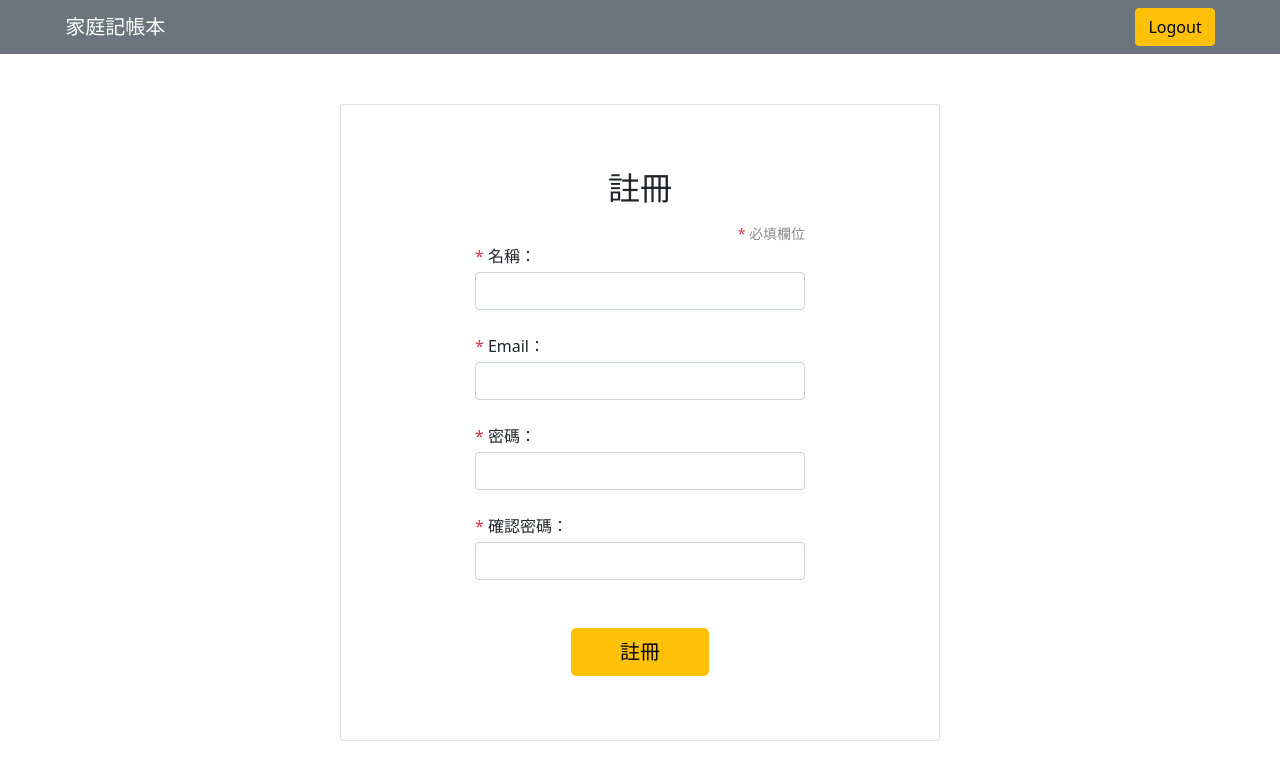
After one commit to AngelaC123/expense-tracker, a Node server app: page /user/register in a window 1280 px wide. The commit adds this page. Shown: the top 780 px of the page. Run offline with Node 20, Linux system fonts and the light colour scheme; some libraries are stand-ins or nearby versions.

Commit message:
Add login.hbs and register.hbs

```diff
--- a/public/stylesheets/style.css
+++ b/public/stylesheets/style.css
@@ -33,8 +33,15 @@
 
 .notes {
   font-size: 14px;
+  color: #8c8c8c;
 }
 
 .record-icon {
   color: #6b6b6b;
 }
+
+.login-content-block {
+  width: 50%;
+  max-width: 600px;
+  margin-top: 50px;
+}
--- /dev/null
+++ b/views/register.hbs
@@ -0,0 +1,42 @@
+<div class="login-content-block col-12 mx-auto">
+  <div class="card">
+    <div class="card-body mb-4">
+
+      <div class=" mt-5 col-7 mx-auto" style="border: px solid red;">
+        <h2 class="text-center">註冊</h2>
+        <span class="notes ms-auto text-end d-block mt-3">
+          <span class="text-danger">*</span>
+          必填欄位
+        </span>
+      </div>
+
+      <form class=" mb-4 col-7 mx-auto" action="">
+        <label for="name" class="form-label text-end px-0 mb-1">
+          <span class="text-danger">*</span>
+          名稱：
+        </label>
+        <input type="text" class="form-control mb-4" id="name" name="name" value="" required>
+
+        <label for="name" class="form-label text-end px-0 mb-1">
+          <span class="text-danger">*</span>
+          Email：
+        </label>
+        <input type="text" class="form-control mb-4" id="name" name="email" value="" required>
+
+        <label for="name" class="form-label text-end px-0 mb-1">
+          <span class="text-danger">*</span>
+          密碼：
+        </label>
+        <input type="text" class="form-control mb-4" id="name" name="password" value="" required>
+
+        <label for="name" class="form-label text-end px-0 mb-1"><span class="text-danger">*</span>
+          確認密碼：
+        </label>
+        <input type="text" class="form-control mb-4" id="name" name="confirmPassword" value="" required>
+
+        <button type="submit" class="btn btn-warning btn-lg mt-5 d-block col-5 mx-auto">註冊</button>
+      </form>
+
+    </div>
+  </div>
+</div>
```
Also changed, not shown: views/login.hbs (added, +32 -0 lines).
